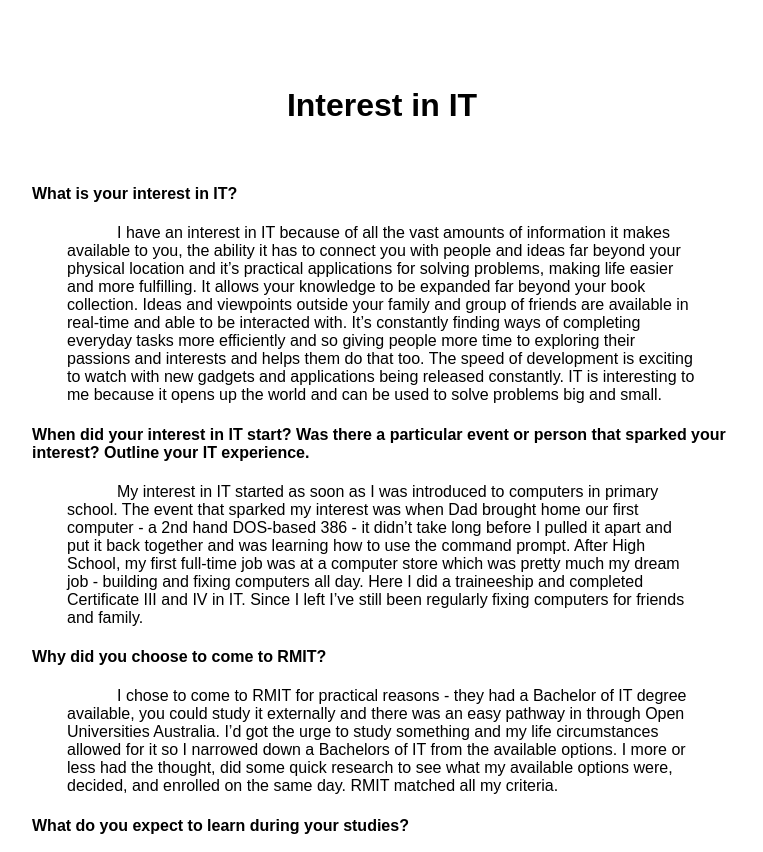
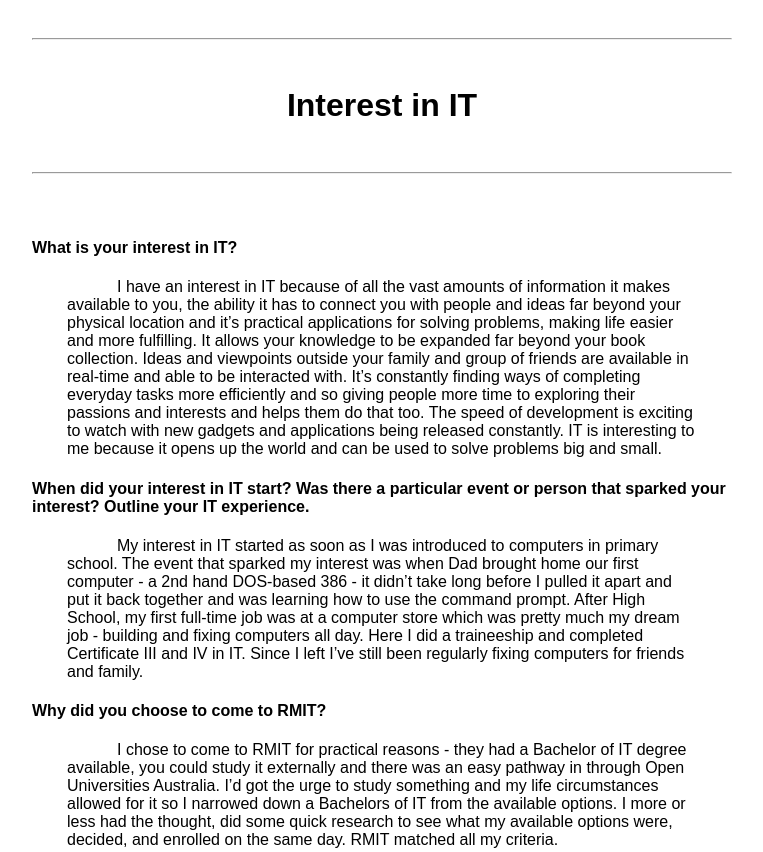
Before and after one commit to Daniel-Scarfe/ASSIGNMENT1, a plain HTML site: page InterestinIT.html in a window 1280 px wide. Shown: the top 852 px of the page, without its empty margins (258-1021 px from the left). Drawn offline with Linux system fonts and the light colour scheme.

Commit message:
hr added to title

```diff
--- a/InterestinIT.html
+++ b/InterestinIT.html
@@ -13,12 +13,11 @@ a { color: black;}
 </style>
 </head>
 <body>
-  <center>
-<BR>
+  <center><hr>
 <BR>
   <h1>Interest in IT</h1>
-</center>
-<BR>
+<BR><HR></center>
+  <BR><BR>
   <h4>What is your interest in IT?</h4>
 <p>I have an interest in IT because of all the vast amounts of information it makes available to you, the ability it has to connect you with people and ideas far beyond your physical location and it’s practical applications for solving problems, making life easier and more fulfilling. It allows your knowledge to be expanded far beyond your book collection. Ideas and viewpoints outside your family and group of friends are available in real-time and able to be interacted with. It’s constantly finding ways of completing everyday tasks more efficiently and so giving people more time to exploring their passions and interests and helps them do that too. The speed of development is exciting to watch with new gadgets and applications being released constantly. IT is interesting to me because it opens up the world and can be used to solve problems big and small.
 </p>
@@ -32,7 +31,7 @@ a { color: black;}
   <h4>What do you expect to learn during your studies?</h4>
 <p>During my studies, I expect to learn all the practical applications of IT as they exist in the world today and to gain a broad understanding of the systems, processes, and infrastructure underpinning them all. I expect to learn how to develop and install the appropriate IT solutions for a wide range of situations. By the end of my studies, I expect to be able to provide maintenance and support of network administration, IT systems, business applications, and websites. Depending on what peaks my attention throughout the course I expect to have more in-depth knowledge in certain areas, such as data management,  web and mobile computing, software systems development, security and cloud computing, or artificial intelligence among others.  I expect to learn the skills of an IT professional and be made ready to enter the IT industry.
 </p>
-<BR><hr><BR>
+<BR><BR><hr><BR>
   <center>
   <a href="Index.html">Home</a><p></p>
   <a href="PersonalInfo.html">Personal Information</a><p></p>
```
